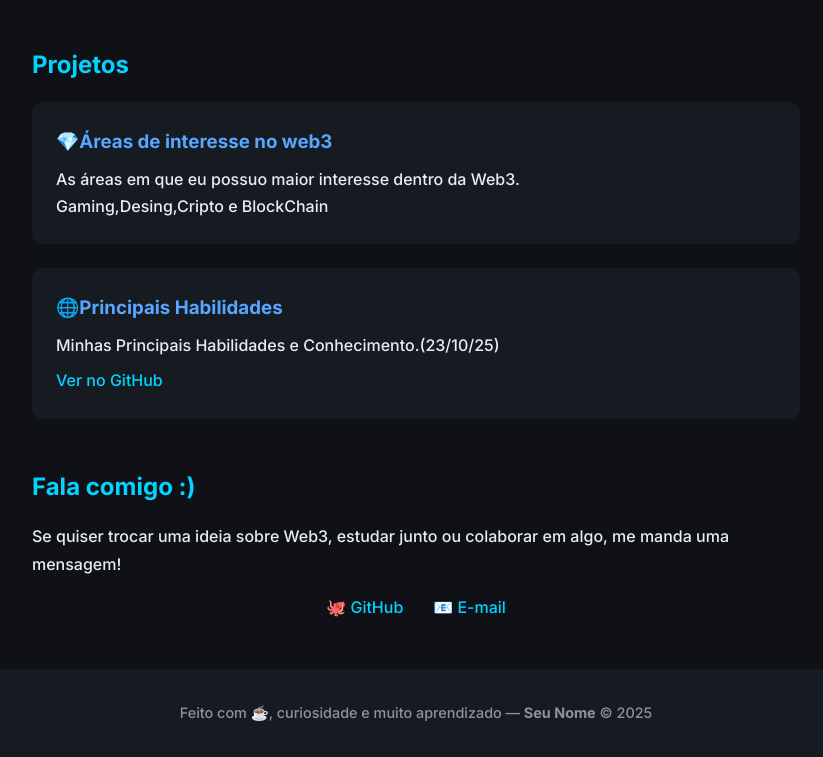
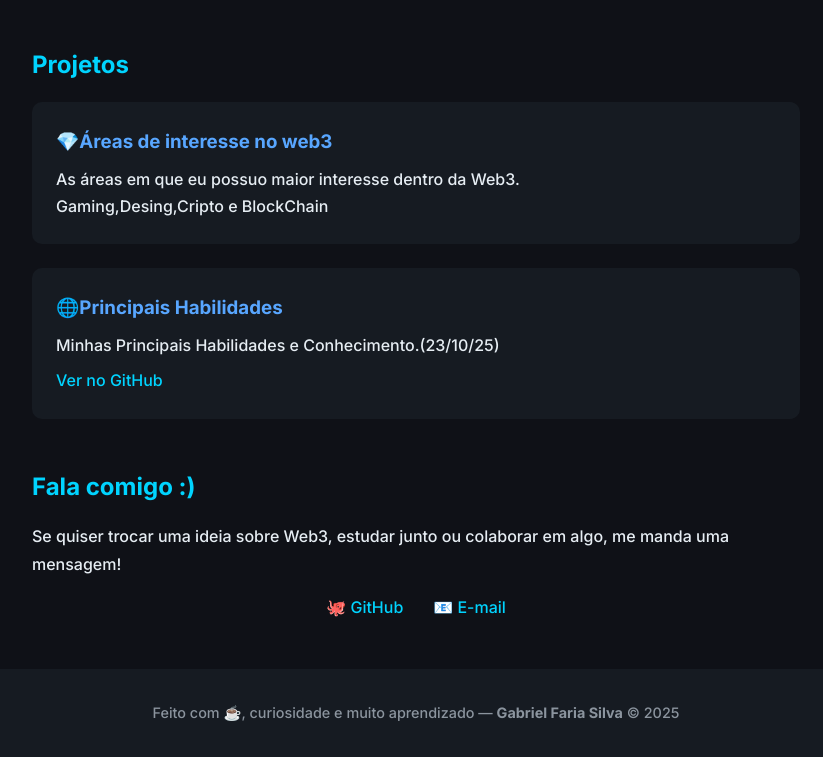
Before and after one commit to Mauconlore/Profile, a plain HTML site: page index.html in a window 1280 px wide. Shown: the part 523-1280 px from the top of the page, without its empty margins (224-1047 px from the left). Drawn offline with Linux system fonts and the light colour scheme.

Commit message:
Update footer with author name

```diff
--- a/index.html
+++ b/index.html
@@ -49,7 +49,7 @@
   </section>
 
   <footer>
-    <p>Feito com ☕, curiosidade e muito aprendizado — <strong>Seu Nome</strong> © 2025</p>
+    <p>Feito com ☕, curiosidade e muito aprendizado — <strong>Gabriel Faria Silva</strong> © 2025</p>
   </footer>
 
   <script src="script.js"></script>
```
